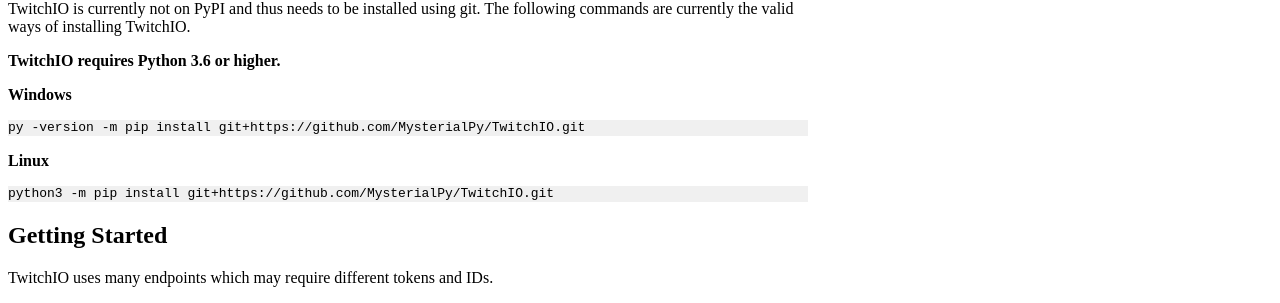
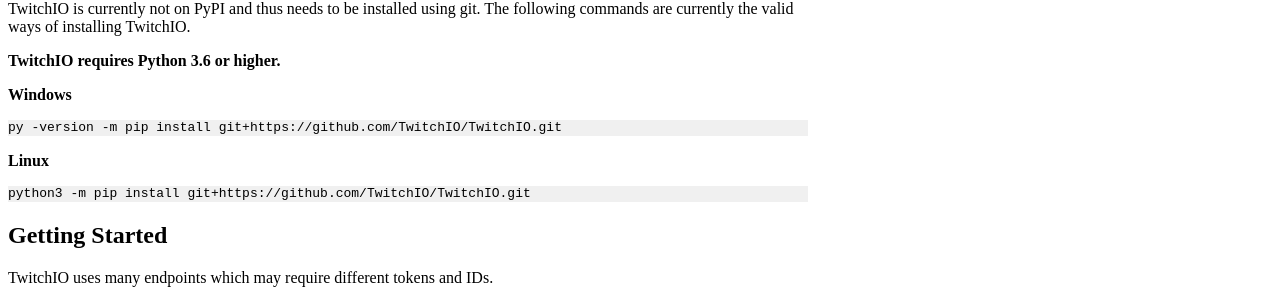
Before and after one commit to PythonistaGuild/TwitchIO, a Sphinx documentation site: the page built from docs/twitchio.rst, in a window 1280 px wide and 900 px high. Shown: the part 224-527 px from the top of the window. Built offline with Sphinx 7.4.7, drawn with Linux system fonts in a browser that asks for light colours; some of the changed lines change nothing that is shown.

Commit message:
Update installation documentation

```diff
--- a/docs/twitchio.rst
+++ b/docs/twitchio.rst
@@ -17,13 +17,13 @@
 
 .. code:: sh
 
-    py -version -m pip install git+https://github.com/MysterialPy/TwitchIO.git
+    py -version -m pip install git+https://github.com/TwitchIO/TwitchIO.git
 
 **Linux**
 
 .. code:: sh
 
-    python3 -m pip install git+https://github.com/MysterialPy/TwitchIO.git
+    python3 -m pip install git+https://github.com/TwitchIO/TwitchIO.git
 
 Getting Started
 ----------------------------
```
